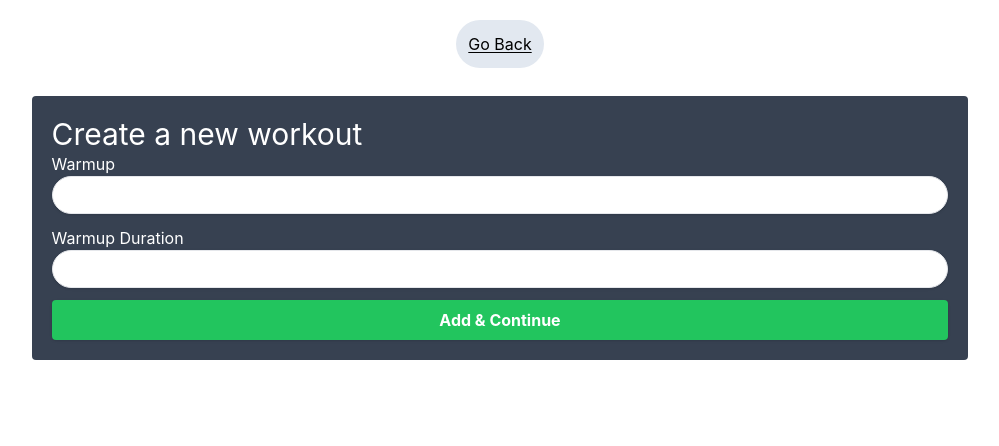
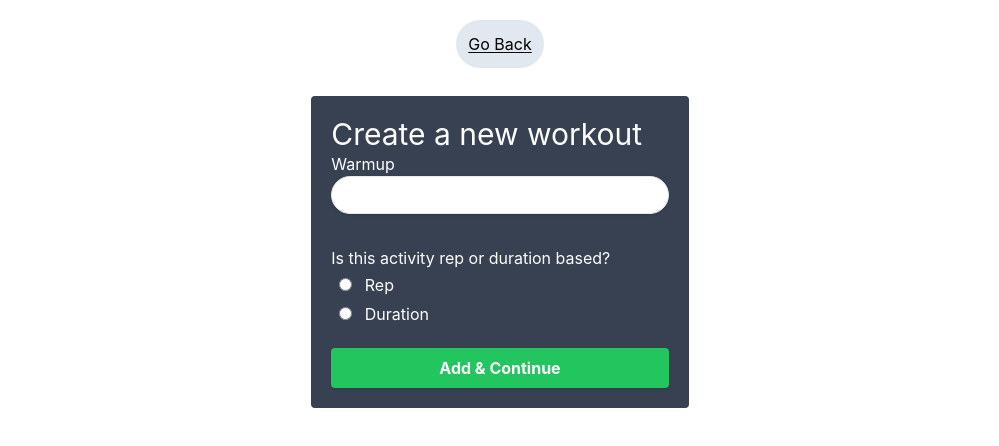
Before and after one commit to kyher/bootcamp-buddy, a Next.js app: page /workout/create in a window 1280 px wide. Shown: the top 446 px of the page, without its empty margins (140-1139 px from the left). Built offline with nearby package versions, Linux system fonts and the light colour scheme.

Commit message:
Added new types and radio for duration / reps
Added a new radio button to select for either a rep based activity or a duration based. Added appropriate typing for this.

```diff
--- a/components/BackButton.tsx
+++ b/components/BackButton.tsx
@@ -3,9 +3,9 @@ import Link from "next/link";
 const BackButton = () => {
   return (
     <Link href="/">
-          <a className="my-5 underline underline-offset-2 bg-slate-200 hover:bg-slate-300  p-3 rounded-full">
-            <h2>Go Back</h2>
-          </a>
+      <a className="my-5 underline underline-offset-2 bg-slate-200 hover:bg-slate-300  p-3 rounded-full">
+        <h2>Go Back</h2>
+      </a>
     </Link>
   );
 };
--- a/components/FormSection.tsx
+++ b/components/FormSection.tsx
@@ -1,32 +1,76 @@
-import { STRETCH } from "../consts";
+import { DURATION, REP, STRETCH } from "../consts";
 
 type props = {
   type: string;
+  repOrDuration: string;
+  handleRepOrDurationChange: (
+    event: React.ChangeEvent<HTMLInputElement>
+  ) => void;
   handleTitleChange: (event: React.ChangeEvent<HTMLInputElement>) => void;
   handleDurationChange: (event: React.ChangeEvent<HTMLInputElement>) => void;
+  handleRepChange: (event: React.ChangeEvent<HTMLInputElement>) => void;
   handleSubmit: () => void;
 };
 
-const FormSection = ({ type, handleTitleChange, handleDurationChange, handleSubmit }: props) => {
+const FormSection = ({
+  type,
+  repOrDuration,
+  handleRepOrDurationChange,
+  handleTitleChange,
+  handleDurationChange,
+  handleRepChange,
+  handleSubmit,
+}: props) => {
   return (
     <div className="bg-gray-700	 text-white rounded  my-2 p-5">
       <h1 className="text-3xl">Create a new workout</h1>
-      <label className='capitalize' htmlFor={type}>{type}</label>
+      <label className="capitalize" htmlFor={type}>
+        {type}
+      </label>
       <input
         type="text"
-        id={type+'_title'}
+        id={type + "_title"}
         name={type}
         onChange={handleTitleChange}
         className="shadow appearance-none border  rounded-full w-full py-2 px-3 text-gray-700 mb-3 leading-tight focus:outline-none focus:shadow-outline"
       />
-      <label className='capitalize' htmlFor={type}>{type} Duration</label>
+      <div className="my-5" onChange={handleRepOrDurationChange}>
+        <label>Is this activity rep or duration based?</label>
+        <br />
+        <input className="m-2" type="radio" value={REP} name={type} /> Rep
+        <br />
+        <input className="m-2" type="radio" value={DURATION} name={type} />{" "}
+        Duration
+      </div>
+      {repOrDuration === DURATION && (
+        <>
+          <label className="capitalize" htmlFor={type}>
+            {type} Duration
+          </label>
           <input
             type="number"
-        id={type+'_duration'}
+            id={type + "_duration"}
             name={type}
             onChange={handleDurationChange}
             className="shadow appearance-none border  rounded-full w-full py-2 px-3 text-gray-700 mb-3 leading-tight focus:outline-none focus:shadow-outline"
           />
+        </>
+      )}
+      {repOrDuration === REP && (
+        <>
+          <label className="capitalize" htmlFor={type}>
+            {type} Reps
+          </label>
+          <input
+            type="number"
+            id={type + "_reps"}
+            name={type}
+            onChange={handleRepChange}
+            className="shadow appearance-none border  rounded-full w-full py-2 px-3 text-gray-700 mb-3 leading-tight focus:outline-none focus:shadow-outline"
+          />
+        </>
+      )}
+
       <button
         onClick={handleSubmit}
         className="shadow bg-green-500 hover:bg-green-600 focus:shadow-outline focus:outline-none text-white font-bold py-2 px-4 rounded w-full"
--- a/components/ViewSection.tsx
+++ b/components/ViewSection.tsx
@@ -1,20 +1,37 @@
-import { Activity } from "../types";
+import { DurationBasedActivity, RepBasedActivity } from "../types";
 import { WARMUP, EXERCISE, STRETCH } from "../consts";
 import ActivityList from "./ActivityList";
 
 type props = {
-  activities: Activity[];
+  activities: (DurationBasedActivity | RepBasedActivity)[];
+  repOrDuration: {
+    warmup: string;
+    exercise: string;
+    stretch: string;
+  };
 };
 
-const ViewSection = ({ activities }: props) => {
+const ViewSection = ({ activities, repOrDuration }: props) => {
   return (
     <div className="bg-gray-700 text-white rounded my-2 p-5">
-    <h1 className="text-3xl my-5">View your planned workout below</h1>
-    <div className="grid md:grid-cols-3 gap-10">
-      <ActivityList type={WARMUP} activities={activities} />
-      <ActivityList type={EXERCISE} activities={activities} />
-      <ActivityList type={STRETCH} activities={activities} />
-    </div>
+      <h1 className="text-3xl my-5">View your planned workout below</h1>
+      <div className="grid md:grid-cols-3 gap-10">
+        <ActivityList
+          type={WARMUP}
+          activities={activities}
+          repOrDuration={repOrDuration.warmup}
+        />
+        <ActivityList
+          type={EXERCISE}
+          activities={activities}
+          repOrDuration={repOrDuration.exercise}
+        />
+        <ActivityList
+          type={STRETCH}
+          activities={activities}
+          repOrDuration={repOrDuration.stretch}
+        />
+      </div>
     </div>
   );
 };
--- a/consts.ts
+++ b/consts.ts
@@ -2,3 +2,5 @@ export const WARMUP = "warmup";
 export const EXERCISE = "exercise";
 export const STRETCH = "stretch";
 export const VIEW = "view";
+export const REP = "rep";
+export const DURATION = "duration";
--- a/pages/about.tsx
+++ b/pages/about.tsx
@@ -16,9 +16,10 @@ const About: NextPage = () => {
         <div>
           <h1 className="text-3xl bold">About Bootcamp Buddy</h1>
 
-          <p className="my-4">A site to aid the creation of bootcamp workouts. Made using NextJS.</p>
+          <p className="my-4">
+            A site to aid the creation of bootcamp workouts. Made using NextJS.
+          </p>
         </div>
-
       </main>
     </div>
   );
--- a/pages/workout/create.tsx
+++ b/pages/workout/create.tsx
@@ -3,40 +3,111 @@ import Head from "next/head";
 import { useState, useEffect } from "react";
 import { BackButton, FormSection } from "../../components";
 import { ViewSection } from "../../components";
-import { Activity } from "../../types";
-import { WARMUP, EXERCISE, STRETCH, VIEW } from "../../consts";
+import { DurationBasedActivity, RepBasedActivity } from "../../types";
+import { WARMUP, EXERCISE, STRETCH, VIEW, REP, DURATION } from "../../consts";
 
 const Create: NextPage = () => {
-  const [activities, setActivities] = useState<Array<Activity>>([]);
-  const [titles, setTitles] = useState({warmup: '', exercise: '', stretch: ''});
-  const [durations, setDurations] = useState({warmup: 0, exercise: 0, stretch: 0});
+  const [activities, setActivities] = useState<
+    Array<DurationBasedActivity | RepBasedActivity>
+  >([]);
+  const [titles, setTitles] = useState({
+    warmup: "",
+    exercise: "",
+    stretch: "",
+  });
+  const [durations, setDurations] = useState({
+    warmup: 0,
+    exercise: 0,
+    stretch: 0,
+  });
+  const [reps, setReps] = useState({
+    warmup: 0,
+    exercise: 0,
+    stretch: 0,
+  });
   const [currentStep, setcurrentStep] = useState(WARMUP);
+  const [repOrDuration, setRepOrDuration] = useState({
+    warmup: "",
+    exercise: "",
+    stretch: "",
+  });
 
   useEffect(() => {
-    localStorage.setItem('activities', JSON.stringify(activities))
+    localStorage.setItem("activities", JSON.stringify(activities));
   }, [activities]);
 
   const handleTitleChange = (event: React.ChangeEvent<HTMLInputElement>) => {
     const value = event.target.value;
-    setTitles({...titles, [event.target.name]: value});
+    setTitles({ ...titles, [event.target.name]: value });
   };
 
   const handleDurationChange = (event: React.ChangeEvent<HTMLInputElement>) => {
     const value = parseInt(event.target.value);
-    setDurations({...durations, [event.target.name] : value});
+    setDurations({ ...durations, [event.target.name]: value });
+  };
+
+  const handleRepChange = (event: React.ChangeEvent<HTMLInputElement>) => {
+    const value = parseInt(event.target.value);
+    setReps({ ...reps, [event.target.name]: value });
+  };
+
+  const handleRepOrDurationChange = (
+    event: React.ChangeEvent<HTMLInputElement>
+  ) => {
+    const value = event.target.value;
+    setRepOrDuration({
+      ...repOrDuration,
+      [event.target.name]: value,
+    });
   };
 
   const handleSubmit = () => {
-    if(currentStep === WARMUP){
-      setcurrentStep(EXERCISE)
+    if (currentStep === WARMUP) {
+      setcurrentStep(EXERCISE);
     }
-    if(currentStep === EXERCISE){
-      setcurrentStep(STRETCH)
+    if (currentStep === EXERCISE) {
+      setcurrentStep(STRETCH);
     }
-    if(currentStep === STRETCH){
-      setActivities([{title: titles.warmup, duration: durations.warmup, type:WARMUP}, {title: titles.exercise, duration: durations.exercise, type:EXERCISE}, {title: titles.stretch, duration: durations.stretch, type:STRETCH}]);
-      localStorage.setItem('activities', JSON.stringify(activities));
-      setcurrentStep(VIEW)
+    if (currentStep === STRETCH) {
+      let warmupToAdd, exerciseToAdd, stretchToAdd;
+      if (repOrDuration.warmup === REP) {
+        warmupToAdd = { title: titles.warmup, reps: reps.warmup, type: WARMUP };
+      } else {
+        warmupToAdd = {
+          title: titles.warmup,
+          duration: durations.warmup,
+          type: WARMUP,
+        };
+      }
+      if (repOrDuration.exercise === REP) {
+        exerciseToAdd = {
+          title: titles.exercise,
+          reps: reps.exercise,
+          type: EXERCISE,
+        };
+      } else {
+        exerciseToAdd = {
+          title: titles.exercise,
+          duration: durations.exercise,
+          type: EXERCISE,
+        };
+      }
+      if (repOrDuration.stretch === REP) {
+        stretchToAdd = {
+          title: titles.stretch,
+          reps: reps.stretch,
+          type: STRETCH,
+        };
+      } else {
+        stretchToAdd = {
+          title: titles.stretch,
+          duration: durations.stretch,
+          type: STRETCH,
+        };
+      }
+      setActivities([warmupToAdd, exerciseToAdd, stretchToAdd]);
+      localStorage.setItem("activities", JSON.stringify(activities));
+      setcurrentStep(VIEW);
     }
   };
 
@@ -49,10 +120,42 @@ const Create: NextPage = () => {
       </Head>
       <BackButton />
       <div>
-        {currentStep === WARMUP && <FormSection type={WARMUP} handleTitleChange={handleTitleChange} handleDurationChange={handleDurationChange} handleSubmit={handleSubmit} />}
-        {currentStep === EXERCISE && <FormSection type={EXERCISE} handleTitleChange={handleTitleChange} handleDurationChange={handleDurationChange} handleSubmit={handleSubmit} />}
-        {currentStep === STRETCH && <FormSection type={STRETCH} handleTitleChange={handleTitleChange} handleDurationChange={handleDurationChange} handleSubmit={handleSubmit} />}
-        {currentStep === VIEW && <ViewSection activities={activities} />}
+        {currentStep === WARMUP && (
+          <FormSection
+            type={WARMUP}
+            repOrDuration={repOrDuration.warmup}
+            handleRepOrDurationChange={handleRepOrDurationChange}
+            handleTitleChange={handleTitleChange}
+            handleDurationChange={handleDurationChange}
+            handleRepChange={handleRepChange}
+            handleSubmit={handleSubmit}
+          />
+        )}
+        {currentStep === EXERCISE && (
+          <FormSection
+            type={EXERCISE}
+            repOrDuration={repOrDuration.exercise}
+            handleRepOrDurationChange={handleRepOrDurationChange}
+            handleTitleChange={handleTitleChange}
+            handleDurationChange={handleDurationChange}
+            handleRepChange={handleRepChange}
+            handleSubmit={handleSubmit}
+          />
+        )}
+        {currentStep === STRETCH && (
+          <FormSection
+            type={STRETCH}
+            repOrDuration={repOrDuration.stretch}
+            handleRepOrDurationChange={handleRepOrDurationChange}
+            handleTitleChange={handleTitleChange}
+            handleDurationChange={handleDurationChange}
+            handleRepChange={handleRepChange}
+            handleSubmit={handleSubmit}
+          />
+        )}
+        {currentStep === VIEW && (
+          <ViewSection activities={activities} repOrDuration={repOrDuration} />
+        )}
       </div>
     </div>
   );
```
Also changed, not shown: components/ActivityList.tsx (+13 -8 lines), pages/_app.tsx (+4 -4 lines), pages/api/hello.ts (+4 -4 lines), pages/workout/view.tsx (+10 -8 lines), types.ts (+8 -1 lines). Lines whose indentation alone changed are shown as unchanged.
